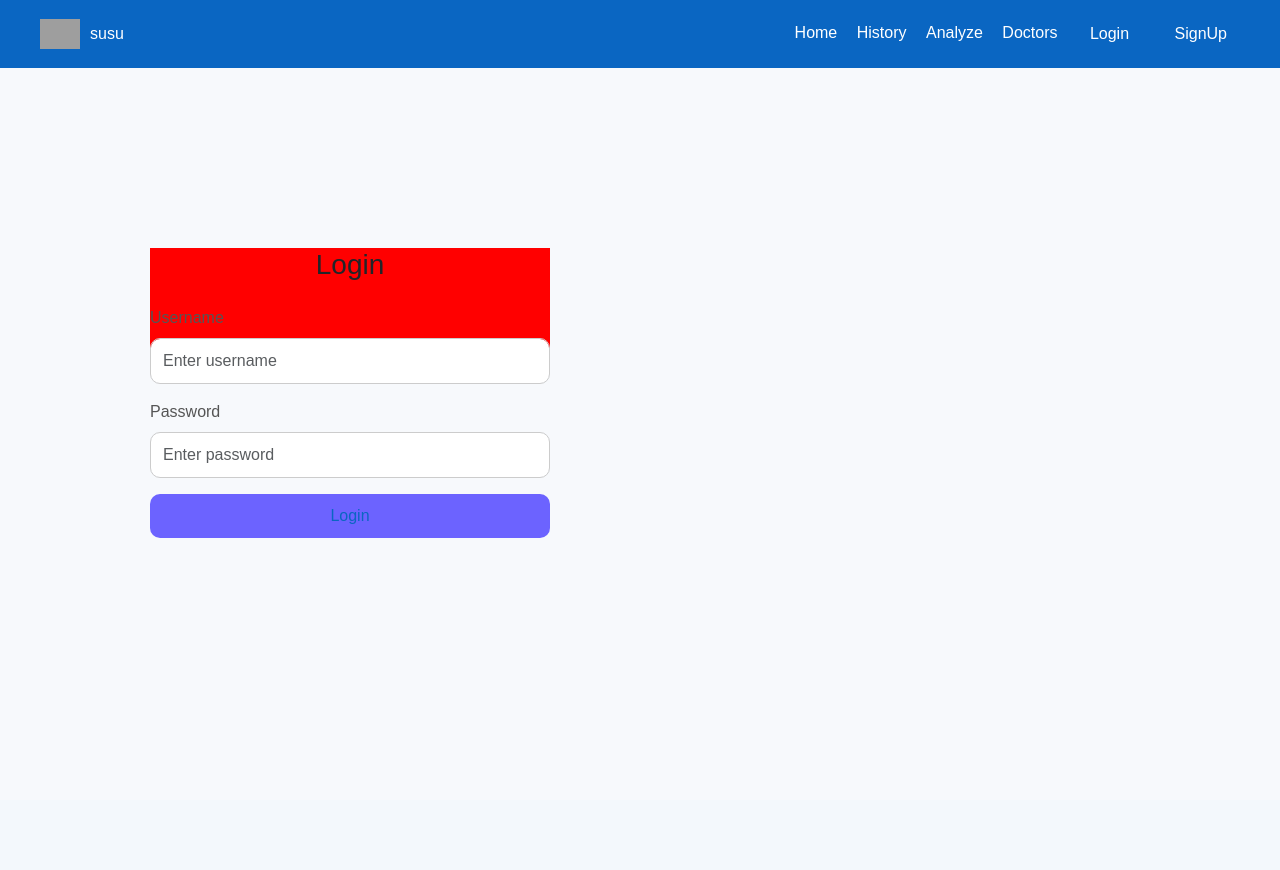
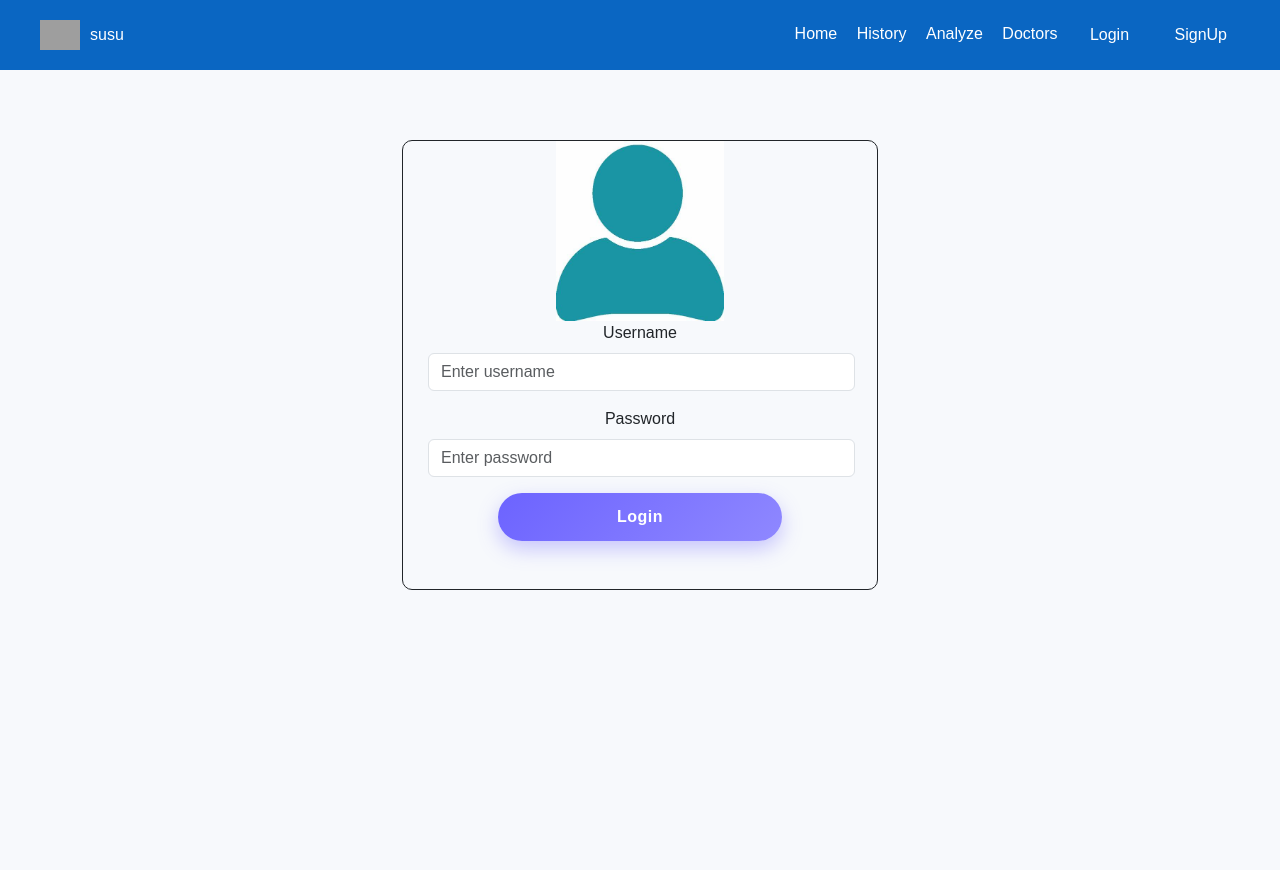
Before and after one commit to bigyan22/daktar_dais, a Flask app: page /login in a window 1280 px wide. Before the commit the page ends 538 px from the top, so only its background shows below. Run offline with Flask 3, Linux system fonts and the light colour scheme; grey boxes are pictures that could not be loaded.

Commit message:
login page fixing

```diff
--- a/app.py
+++ b/app.py
@@ -1,6 +1,5 @@
 from flask import Flask, render_template, request, redirect, url_for, session
 import sqlite3
-import math
 
 app = Flask(__name__)
 app.secret_key = "susu_secret_key"
@@ -10,20 +9,8 @@ def get_db():
 
 @app.route("/")
 def home():
-    bmi = None
-    history = None
 
-    if "user_id" in session:
-        db = get_db()
-        cur = db.cursor()
-        cur.execute("SELECT height, weight FROM history WHERE user_id=? ORDER BY id DESC LIMIT 1",
-                    (session["user_id"],))
-        history = cur.fetchone()
-        if history:
-            h, w = history
-            bmi = round(w / ((h/100) ** 2), 2)
-
-    return render_template("home.html", bmi=bmi)
+    return render_template("home.html")
 
 @app.route("/login", methods=["GET", "POST"])
 def login():
--- a/naru.txt
+++ /dev/null
@@ -1 +0,0 @@
-naru lulli<<<<<plank number
--- a/static/css/login.css
+++ b/static/css/login.css
@@ -1,50 +1,68 @@
-/* body {
-    background: linear-gradient(135deg, #74ebd5, #9face6);
-    font-family: 'Segoe UI', Tahoma, Geneva, Verdana, sans-serif;
-} */
+.logincontainer{
+    border-radius: 10px;
+    text-align: center;
+    border: solid;
+    align-items: center;
+    border-width: 0.1px;
+    height:auto;
+    height: 450px;
+}
+.form-control{
+    margin-left: 25px;
+    margin-right: 25px;
+    width: 90%;
 
-.login-card {
-    background: red;
-    padding: 30px;
-    border-radius: 15px;
-    box-shadow: 0 10px 30px rgba(0, 0, 0, 0.15);
 }
 
-.login-card h3 {
-    font-weight: 600;
-    color: #333;
+.image-div {
+    width: 100%;
+    height: 180px;
+
+    display: flex;
+    justify-content: center;
+    align-items: center;
+
+    overflow: hidden;
 }
 
-.form-label {
-    font-weight: 500;
-    color: #555;
+/* Image itself */
+.image-div img {
+    max-width: 100%;
+    max-height: 100%;
+    object-fit: cover;
+    border-radius: 0; /* optional */
 }
+.btn-primary {
+    background: linear-gradient(135deg, #6c63ff, #8f88ff);
+    border: none;
+    border-radius: 25px;
+    padding: 12px 0;
+    margin: 15px auto 10px auto;
+    width: 60%;
 
-.form-control {
-    border-radius: 10px;
-    padding: 10px 12px;
-    border: 1px solid #ccc;
-}
+    font-size: 16px;
+    font-weight: 600;
+    letter-spacing: 0.5px;
 
-.form-control:focus {
-    border-color: #6c63ff;
-    box-shadow: 0 0 0 0.2rem rgba(108, 99, 255, 0.25);
-}
+    color: #fff;
+    display: block;
 
-.btn-primary {
-    background-color: #6c63ff;
-    border: none;
-    border-radius: 10px;
-    padding: 10px;
-    font-weight: 500;
-    transition: background-color 0.3s ease;
+    box-shadow: 0 8px 20px rgba(108, 99, 255, 0.35);
+    transition: all 0.3s ease;
 }
 
 .btn-primary:hover {
-    background-color: #574bdb;
+    background: linear-gradient(135deg, #574bdb, #6c63ff);
+    transform: translateY(-2px);
+    box-shadow: 0 12px 25px rgba(108, 99, 255, 0.45);
 }
 
-.logincontainer{
-    background-color: red;
-    height: 100px;
+.btn-primary:active {
+    transform: translateY(0);
+    box-shadow: 0 6px 15px rgba(108, 99, 255, 0.3);
 }
+
+.btn-primary:focus {
+    outline: none;
+    box-shadow: 0 0 0 0.25rem rgba(108, 99, 255, 0.4);
+}
--- a/static/css/style.css
+++ b/static/css/style.css
@@ -1,15 +1,25 @@
-body {
+html, body {
+    height: 100%;
+    margin: 0;
     font-family: Arial, sans-serif;
-    margin: 0;
     background: #f7f9fc;
 }
 
 nav {
+    position: fixed;
+    top: 0;
+    left: 0;
+    width: 100%;
+    height: 70px;
+
     display: flex;
     justify-content: space-between;
-    padding: 15px 40px;
+    align-items: center;
+
+    padding: 0 40px;
     background: #0a66c2;
     color: white;
+    z-index: 1000;
 }
 
 .logo {
@@ -29,13 +39,17 @@ nav {
 }
 
 .btn {
-
     color: #0a66c2;
     padding: 6px 12px;
     border-radius: 6px;
+    text-decoration: none;
+    font-weight: 500;
 }
 
-.container {
+.main-content {
+    margin-top: 70px;
+    height: calc(100vh - 70px);
+    overflow-y: auto;
     padding: 40px;
 }
 
--- a/templates/base.html
+++ b/templates/base.html
@@ -1,14 +1,16 @@
 <!DOCTYPE html>
-<html>
+<html lang="en">
 <head>
-    <title>{% block title%} {% endblock %}</title>
+    <meta charset="UTF-8">
+    <title>{% block title %}{% endblock %}</title>
+
     <link href="https://cdn.jsdelivr.net/npm/bootstrap@5.3.2/dist/css/bootstrap.min.css" rel="stylesheet">
     <link rel="stylesheet" href="{{ url_for('static', filename='css/style.css') }}">
     <link rel="stylesheet" href="{{ url_for('static', filename='css/login.css') }}">
 </head>
 <body>
 
-<nav>
+<nav class="main-nav">
     <div class="logo">
         <img src="{{ url_for('static', filename='images/logo.png') }}">
         <span>susu</span>
@@ -23,15 +25,15 @@
         {% if session.get("user_id") %}
             <a href="/logout">Logout</a>
         {% else %}
-        <a href="/login" class="btn">Login</a>
-        <a href="/signup" class="btn">SignUp</a>
+            <a href="/login" class="btn">Login</a>
+            <a href="/signup" class="btn">SignUp</a>
         {% endif %}
     </div>
 </nav>
 
-<div class="container">
+<main class="main-content">
     {% block content %}{% endblock %}
-</div>
+</main>
 
 </body>
 </html>
--- a/templates/home.html
+++ b/templates/home.html
@@ -7,7 +7,7 @@
 {% if bmi %}
 <div class="card">
     <h3>Your BMI</h3>
-    <p>{{ bmi }}</p>
+    <!-- <p>{{ bmi }}</p> -->
 </div>
 {% else %}
 <p>Login and add history to view BMI.</p>
--- a/templates/login.html
+++ b/templates/login.html
@@ -5,10 +5,12 @@ Login
 {% endblock %}
 
 {% block content %}
-<div class="container">
-<div class="logincontainer" style="max-width: 400px; margin-top: 100px;">
-    <h3 class="text-center mb-4">Login</h3>
+<div class="container" style="max-width: 500px; margin-top: 30px;">
+<div class="logincontainer">
+    <div class="image-div">
+        <img src="{{ url_for('static', filename='images/login.jpeg') }}" alt="Login Image">
 
+    </div>
     <form method="POST">
         <div class="mb-3">
             <label for="username" class="form-label">Username</label>
@@ -34,7 +36,7 @@ Login
             >
         </div>
 
-        <button type="submit" class="btn btn-primary w-100">
+        <button type="submit" class="btn btn-primary">
             Login
         </button>
     </form>
```
Also changed, not shown: static/images/login.jpeg (added).
